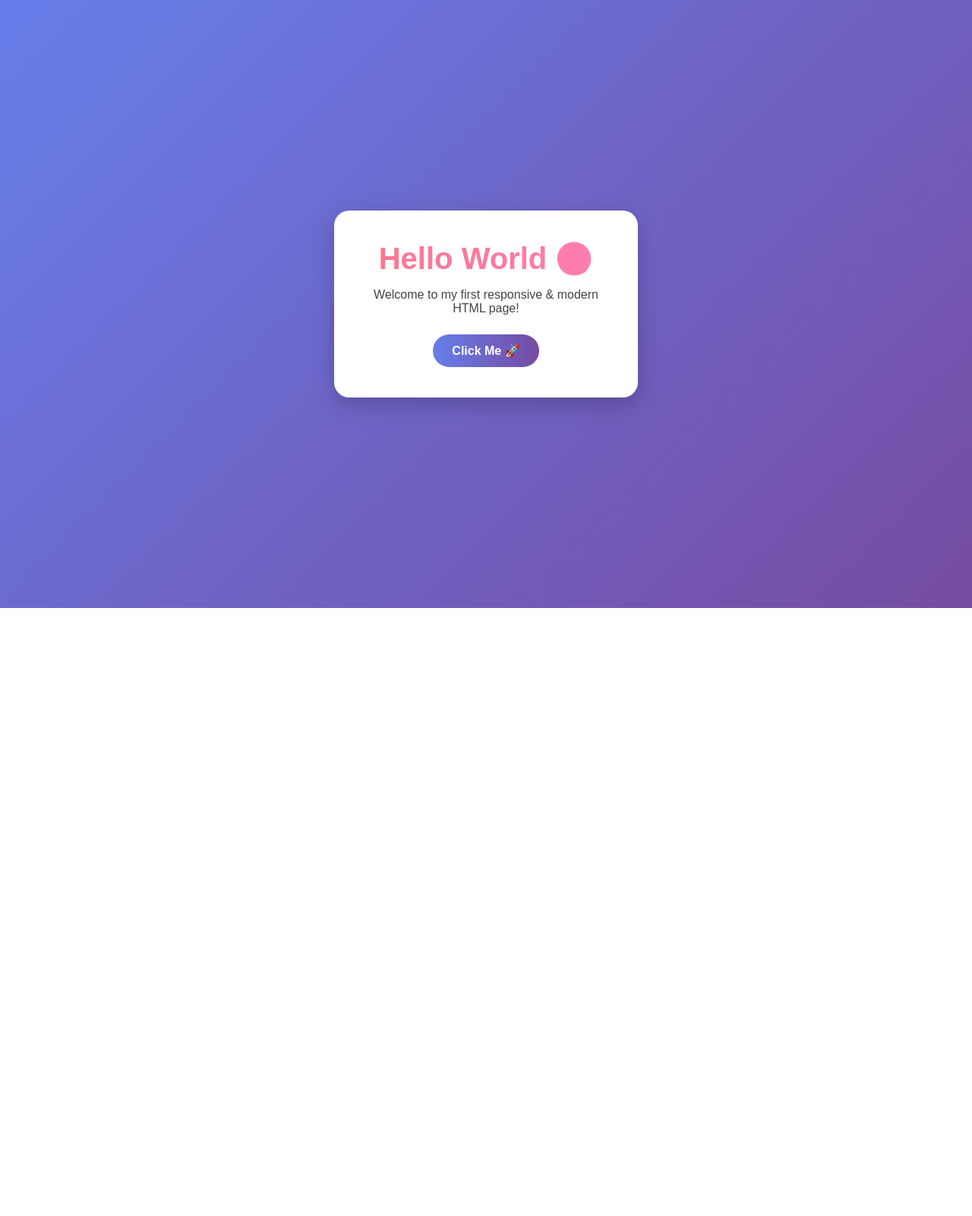
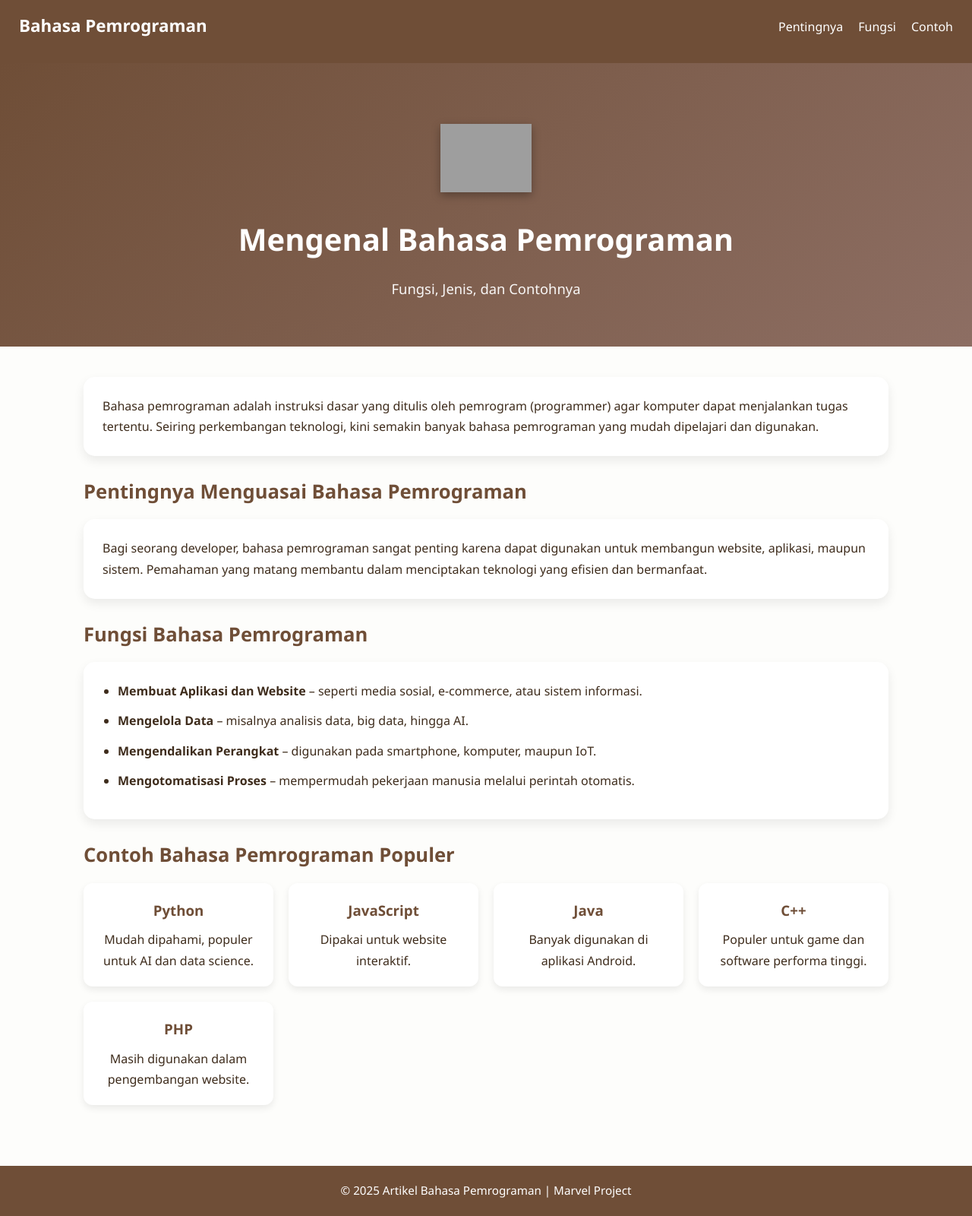
Before and after one commit to vell2na/mk, a plain HTML site: page index.html in a window 1280 px wide. Shown: the whole page at 76% size. Before the commit the page ends 800 px from the top, so only its background shows below. Drawn offline with Linux system fonts and the light colour scheme; grey boxes are pictures that could not be loaded.

Commit message:
Add files via upload

```diff
--- a/index.html
+++ b/index.html
@@ -1,9 +1,9 @@
 <!DOCTYPE html>
-<html lang="en">
+<html lang="id">
 <head>
-  <meta charset="UTF-8" />
-  <meta name="viewport" content="width=device-width, initial-scale=1.0" />
-  <title>Hello World</title>
+  <meta charset="UTF-8">
+  <meta name="viewport" content="width=device-width, initial-scale=1.0">
+  <title>Mengenal Bahasa Pemrograman</title>
   <style>
     /* Reset */
     * {
@@ -13,81 +13,263 @@
     }
 
     body {
-      font-family: 'Poppins', sans-serif;
+      font-family: 'Segoe UI', Tahoma, Geneva, Verdana, sans-serif;
+      line-height: 1.7;
+      background: #fdfdfb;
+      color: #3e2c1c;
+      transition: 0.3s ease;
+    }
+
+    /* Navbar */
+    nav {
+      background: #6f4e37;
+      padding: 15px 25px;
+      position: sticky;
+      top: 0;
+      z-index: 1000;
       display: flex;
-      justify-content: center;
+      justify-content: space-between;
       align-items: center;
-      height: 100vh;
-      background: linear-gradient(135deg, #667eea, #764ba2);
-      padding: 20px;
+    }
+
+    nav h2 {
+      color: #fff;
+      font-size: 1.4rem;
+      font-weight: bold;
+    }
+
+    nav ul {
+      display: flex;
+      list-style: none;
+      gap: 20px;
+    }
+
+    nav ul li a {
+      color: #fff;
+      text-decoration: none;
+      font-weight: 500;
+      transition: 0.3s;
+    }
+
+    nav ul li a:hover {
+      color: #ffe0b2;
+    }
+
+    /* Hero Section */
+    header {
+      background: linear-gradient(135deg, #6f4e37, #8d6e63);
+      color: white;
+      text-align: center;
+      padding: 80px 20px 60px;
+    }
+
+    header img {
+      width: 120px;
+      margin-bottom: 20px;
+      filter: drop-shadow(0 4px 6px rgba(0,0,0,0.3));
+    }
+
+    header h1 {
+      font-size: 2.5rem;
+      margin-bottom: 15px;
+    }
+
+    header p {
+      font-size: 1.15rem;
+      opacity: 0.95;
+    }
+
+    /* Container */
+    .container {
+      max-width: 1100px;
+      margin: auto;
+      padding: 40px 20px;
+    }
+
+    h2 {
+      color: #6f4e37;
+      margin-bottom: 15px;
+      font-size: 1.6rem;
     }
 
     .card {
-      background: white;
-      border-radius: 20px;
-      padding: 40px 30px;
-      text-align: center;
-      max-width: 400px;
-      width: 100%;
-      box-shadow: 0 10px 30px rgba(0,0,0,0.2);
-      animation: fadeIn 1.5s ease-in-out;
+      background: #fff;
+      padding: 25px;
+      margin-bottom: 25px;
+      border-radius: 15px;
+      box-shadow: 0 6px 14px rgba(0,0,0,0.08);
+      transition: transform 0.3s ease, box-shadow 0.3s ease;
+      opacity: 0;
+      transform: translateY(30px);
+      animation: fadeUp 0.8s forwards;
     }
 
-    h1 {
-      font-size: 2.5rem;
-      background: linear-gradient(90deg, #ff758c, #ff7eb3);
-      -webkit-background-clip: text;
-      -webkit-text-fill-color: transparent;
-      margin-bottom: 15px;
+    .card:hover {
+      transform: translateY(-6px);
+      box-shadow: 0 10px 20px rgba(0,0,0,0.15);
     }
 
-    p {
-      font-size: 1rem;
-      color: #444;
-      margin-bottom: 25px;
+    ul {
+      padding-left: 20px;
     }
 
-    .btn {
-      display: inline-block;
-      padding: 12px 25px;
-      font-size: 1rem;
-      font-weight: bold;
-      color: white;
-      background: linear-gradient(90deg, #667eea, #764ba2);
-      border: none;
-      border-radius: 30px;
-      cursor: pointer;
-      transition: all 0.3s ease;
-      text-decoration: none;
+    ul li {
+      margin-bottom: 12px;
     }
 
-    .btn:hover {
-      transform: scale(1.05);
-      box-shadow: 0 5px 20px rgba(118, 75, 162, 0.5);
+    /* Grid untuk contoh bahasa */
+    .grid {
+      display: grid;
+      grid-template-columns: repeat(auto-fit, minmax(220px, 1fr));
+      gap: 20px;
+    }
+
+    .lang-card {
+      background: #fff;
+      padding: 20px;
+      border-radius: 12px;
+      box-shadow: 0 4px 10px rgba(0,0,0,0.08);
+      text-align: center;
+      transition: 0.3s;
+    }
+
+    .lang-card:hover {
+      transform: translateY(-5px);
+      background: #f9f4f0;
+    }
+
+    .lang-card h3 {
+      color: #6f4e37;
+      margin-bottom: 10px;
+    }
+
+    /* Footer */
+    footer {
+      background: #6f4e37;
+      text-align: center;
+      padding: 20px;
+      color: white;
+      margin-top: 40px;
+    }
+
+    footer p {
+      margin: 0;
+      font-size: 0.95rem;
+    }
+
+    /* Animasi FadeUp */
+    @keyframes fadeUp {
+      to {
+        opacity: 1;
+        transform: translateY(0);
+      }
     }
 
     /* Responsive */
-    @media (max-width: 480px) {
-      h1 {
-        font-size: 1.8rem;
+    @media (max-width: 768px) {
+      nav {
+        flex-direction: column;
+        align-items: flex-start;
       }
-      p {
-        font-size: 0.9rem;
+
+      nav ul {
+        flex-direction: column;
+        gap: 10px;
+        margin-top: 10px;
+      }
+
+      header h1 {
+        font-size: 2rem;
+      }
+
+      .card {
+        padding: 18px;
       }
     }
 
-    /* Animasi */
-    @keyframes fadeIn {
-      from { opacity: 0; transform: translateY(20px); }
-      to { opacity: 1; transform: translateY(0); }
+    /* Smooth Scroll */
+    html {
+      scroll-behavior: smooth;
     }
   </style>
 </head>
 <body>
-  <div class="card">
-    <h1>Hello World 🌍</h1>
-    <p>Welcome to my first responsive & modern HTML page!</p>
-    <a href="#" class="btn">Click Me 🚀</a>
+
+  <!-- Navbar -->
+  <nav>
+    <h2>Bahasa Pemrograman</h2>
+    <ul>
+      <li><a href="#penting">Pentingnya</a></li>
+      <li><a href="#fungsi">Fungsi</a></li>
+      <li><a href="#contoh">Contoh</a></li>
+    </ul>
+  </nav>
+
+  <!-- Hero -->
+  <header>
+    <img src="https://cdn-icons-png.flaticon.com/512/906/906324.png" alt="Coding Icon">
+    <h1>Mengenal Bahasa Pemrograman</h1>
+    <p>Fungsi, Jenis, dan Contohnya</p>
+  </header>
+
+  <!-- Content -->
+  <div class="container">
+
+    <div class="card">
+      <p>
+        Bahasa pemrograman adalah instruksi dasar yang ditulis oleh pemrogram (programmer) agar komputer dapat menjalankan tugas tertentu.
+        Seiring perkembangan teknologi, kini semakin banyak bahasa pemrograman yang mudah dipelajari dan digunakan.
+      </p>
+    </div>
+
+    <h2 id="penting">Pentingnya Menguasai Bahasa Pemrograman</h2>
+    <div class="card">
+      <p>
+        Bagi seorang developer, bahasa pemrograman sangat penting karena dapat digunakan untuk membangun website, aplikasi, maupun sistem.
+        Pemahaman yang matang membantu dalam menciptakan teknologi yang efisien dan bermanfaat.
+      </p>
+    </div>
+
+    <h2 id="fungsi">Fungsi Bahasa Pemrograman</h2>
+    <div class="card">
+      <ul>
+        <li><b>Membuat Aplikasi dan Website</b> – seperti media sosial, e-commerce, atau sistem informasi.</li>
+        <li><b>Mengelola Data</b> – misalnya analisis data, big data, hingga AI.</li>
+        <li><b>Mengendalikan Perangkat</b> – digunakan pada smartphone, komputer, maupun IoT.</li>
+        <li><b>Mengotomatisasi Proses</b> – mempermudah pekerjaan manusia melalui perintah otomatis.</li>
+      </ul>
+    </div>
+
+    <h2 id="contoh">Contoh Bahasa Pemrograman Populer</h2>
+    <div class="grid">
+      <div class="lang-card">
+        <h3>Python</h3>
+        <p>Mudah dipahami, populer untuk AI dan data science.</p>
+      </div>
+      <div class="lang-card">
+        <h3>JavaScript</h3>
+        <p>Dipakai untuk website interaktif.</p>
+      </div>
+      <div class="lang-card">
+        <h3>Java</h3>
+        <p>Banyak digunakan di aplikasi Android.</p>
+      </div>
+      <div class="lang-card">
+        <h3>C++</h3>
+        <p>Populer untuk game dan software performa tinggi.</p>
+      </div>
+      <div class="lang-card">
+        <h3>PHP</h3>
+        <p>Masih digunakan dalam pengembangan website.</p>
+      </div>
+    </div>
+
   </div>
+
+  <!-- Footer -->
+  <footer>
+    <p>&copy; 2025 Artikel Bahasa Pemrograman | Marvel Project</p>
+  </footer>
+
 </body>
 </html>
```
